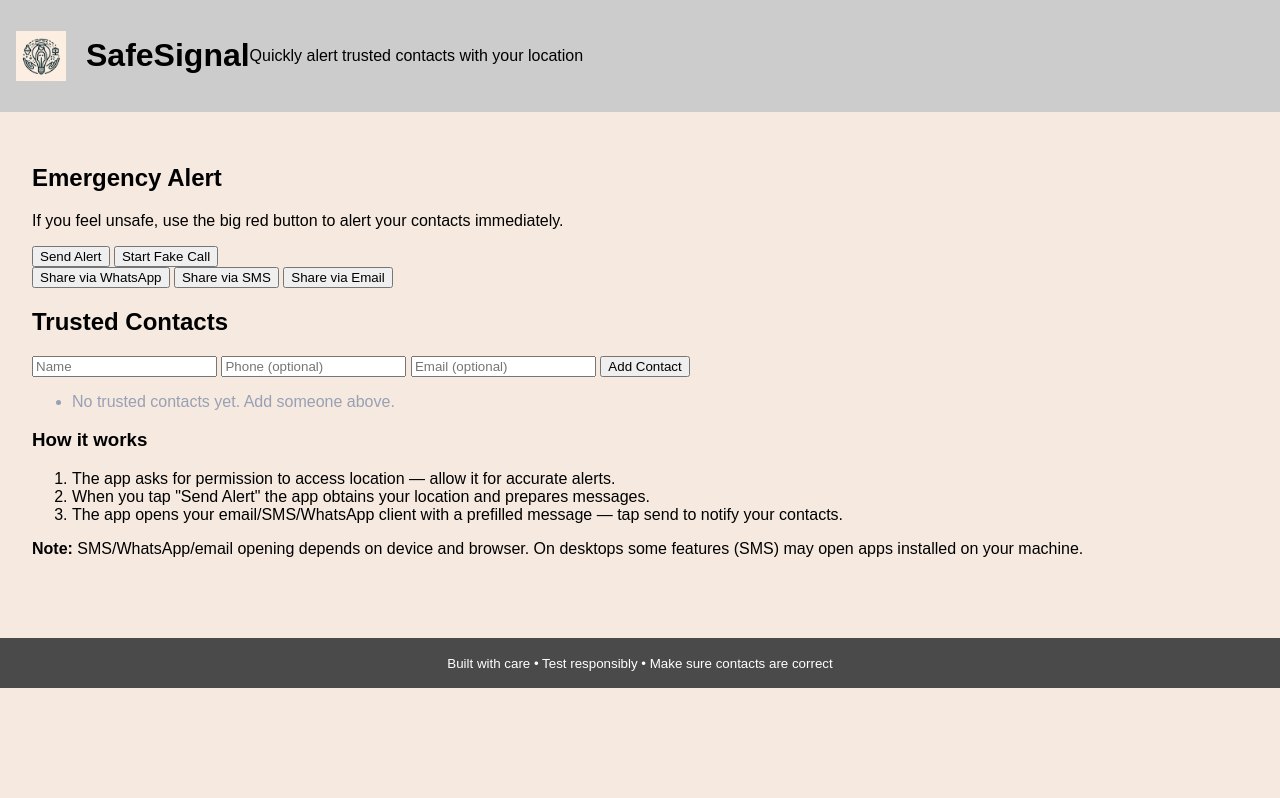
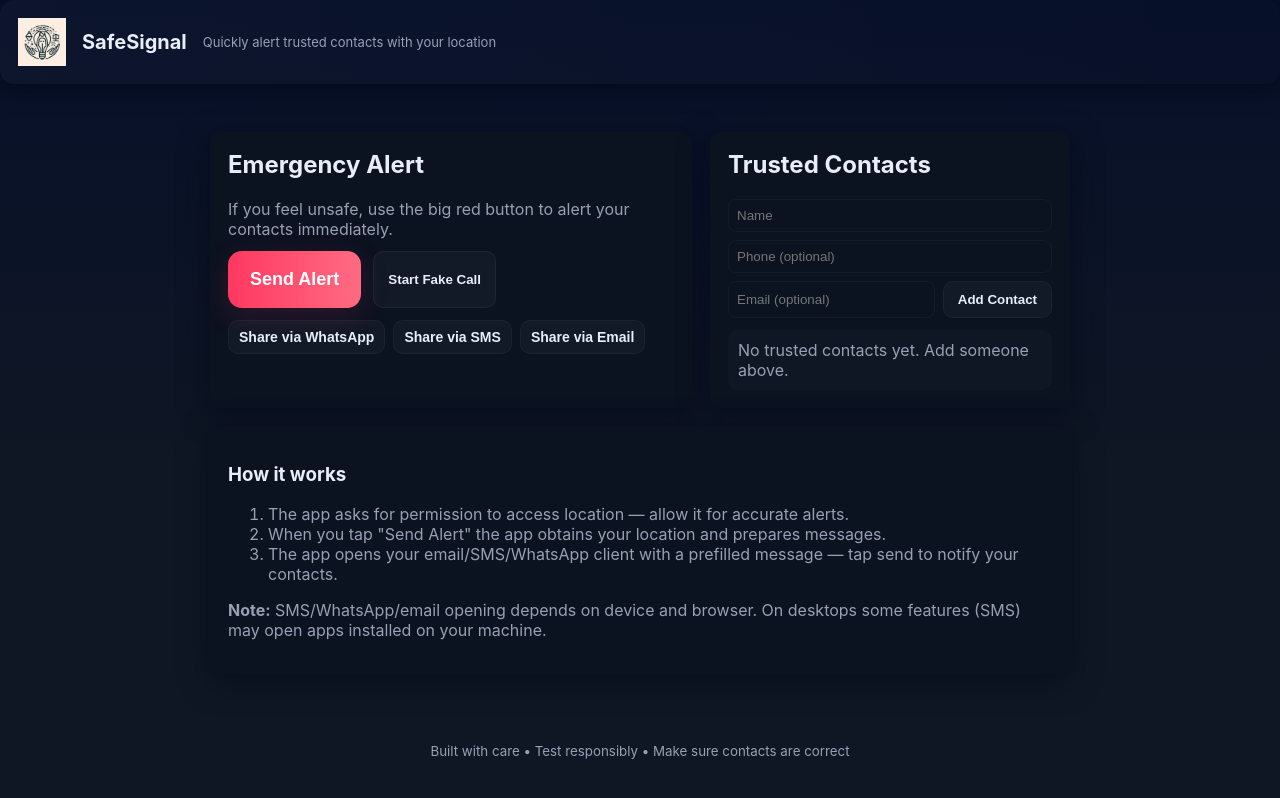
Before and after one commit to koushik666530/safesignal, a plain HTML site: page index.html in a window 1280 px wide. Drawn offline with Linux system fonts and the light colour scheme.

Commit message:
Update stylesheet.css

```diff
--- a/stylesheet.css
+++ b/stylesheet.css
@@ -1,58 +1,71 @@
-body {
-    font-family: Arial, sans-serif;
-    margin: 0;
-    padding: 0;
-    background-color: #f5e9e0; /* Light peachy background */
+:root{
+  --bg: #0f1724;
+  --card: #0b1220;
+  --accent: #ff3860;
+  --muted: #98a0b3;
+  --glass: rgba(255,255,255,0.03);
+  --radius: 12px;
+  --maxw: 900px;
 }
 
-header {
-    display: flex;
-    align-items: center;
-    background-color: #ccc; /* Grey background */
-    padding: 1rem; /* Add some padding */
+*{box-sizing:border-box}
+html,body{height:100%;margin:0;font-family:Inter,system-ui,Segoe UI,Roboto,"Helvetica Neue",Arial;background:
+linear-gradient(180deg,#071029 0%,#0f1724 60%);color:#e8eef8;-webkit-font-smoothing:antialiased}
+
+.container{
+  max-width:var(--maxw);margin:28px auto;padding:20px;
+  display:grid;grid-template-columns:1fr;gap:18px;
 }
 
-.logo {
-    width: 50px; /* Adjust the width as needed */
-    height: auto;
-    margin-right: 20px; /* Space between logo and text */
+.site-header{
+  display:flex;align-items:center;gap:16px;padding:18px;border-radius:14px;background:linear-gradient(90deg,rgba(255,255,255,0.02),transparent);
+  box-shadow:0 6px 20px rgba(2,6,23,0.6);
+}
+.logo{width:48px;height:48px;object-fit:contain}
+.site-header h1{margin:0;font-size:20px}
+.tagline{margin:0;color:var(--muted);font-size:13px}
+
+.alert-panel, .contacts-panel, .howto{
+  background:var(--card);padding:18px;border-radius:var(--radius);box-shadow:0 8px 30px rgba(2,6,23,0.5);
 }
 
-.container {
-    padding: 2rem;
+.alert-panel h2, .contacts-panel h2{margin-top:0}
+
+.explain{color:var(--muted);margin-bottom:12px}
+
+.big-buttons{
+  display:flex;gap:12px;flex-wrap:wrap;margin-bottom:12px;
 }
+.btn{
+  background:var(--glass);border:1px solid rgba(255,255,255,0.04);padding:10px 14px;border-radius:10px;color:inherit;cursor:pointer;
+  font-weight:600;
+}
+.btn:hover{transform:translateY(-2px)}
+.btn-danger{
+  background: linear-gradient(90deg,var(--accent),#ff6b82);
+  color:white;padding:18px 22px;font-size:18px;border-radius:14px;border:none;box-shadow:0 8px 30px rgba(255,56,96,0.14);
+}
+.btn-secondary{background:rgba(255,255,255,0.03);border:1px solid rgba(255,255,255,0.05)}
 
-.feature {
-    background: white;
-    border: 1px solid #ddd;
-    border-radius: 8px;
-    padding: 1.5rem;
-    margin-bottom: 1.5rem;
-    box-shadow: 0 2px 4px rgba(0, 0, 0, 0.1);
+.actions-row{display:flex;gap:8px;margin-top:8px;margin-bottom:8px;flex-wrap:wrap}
+.small{padding:8px 10px;font-size:14px}
+
+.status{margin-top:6px;color:var(--muted);font-size:14px}
+
+.contact-form{display:flex;gap:8px;flex-wrap:wrap}
+.contact-form input{flex:1;padding:8px;border-radius:8px;border:1px solid rgba(255,255,255,0.04);background:transparent;color:inherit}
+.contact-form button{flex:0 0 auto}
+
+.contacts-list{list-style:none;padding:0;margin:12px 0 0 0;display:flex;flex-direction:column;gap:10px}
+.contacts-list li{display:flex;justify-content:space-between;align-items:center;padding:10px;border-radius:10px;background:rgba(255,255,255,0.02)}
+.contacts-list .meta{display:flex;flex-direction:column}
+.contact-actions{display:flex;gap:8px}
+
+.howto p, .howto li{color:var(--muted)}
+
+.site-footer{text-align:center;color:var(--muted);padding:18px}
+
+@media(min-width:760px){
+  .container{grid-template-columns:1fr 360px}
+  .howto{grid-column:1 / -1}
 }
-
-.feature h3 {
-    margin-top: 0;
-}
-
-.button {
-    display: inline-block;
-    padding: 0.75rem 1.5rem;
-    background-color: #4a4a4a; /* Dark grey for buttons */
-    color: white;
-    text-decoration: none;
-    border-radius: 4px;
-    text-align: center;
-}
-
-.button:hover {
-    background-color: #6b6b6b; /* Slightly lighter grey for hover effect */
-}
-
-footer {
-    text-align: center;
-    padding: 1rem;
-    background-color: #4a4a4a; /* Dark grey for footer */
-    color: white;
-    margin-top: 2rem;
-}
```
